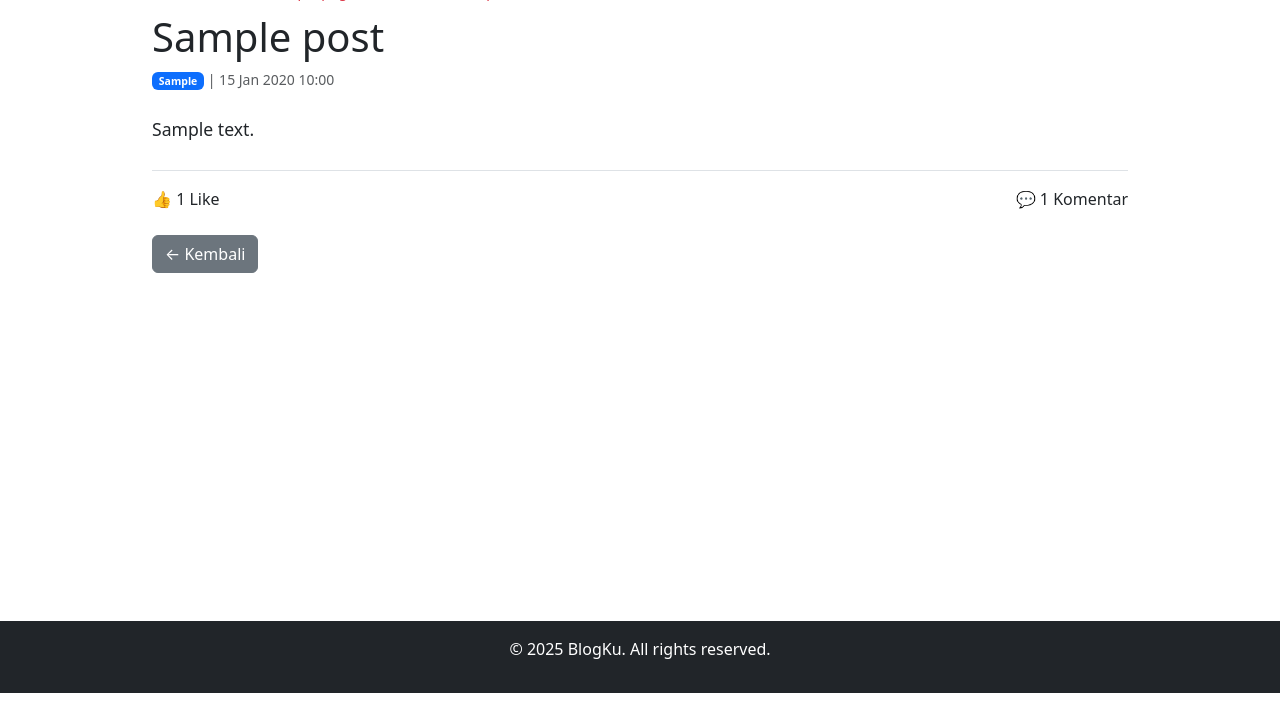
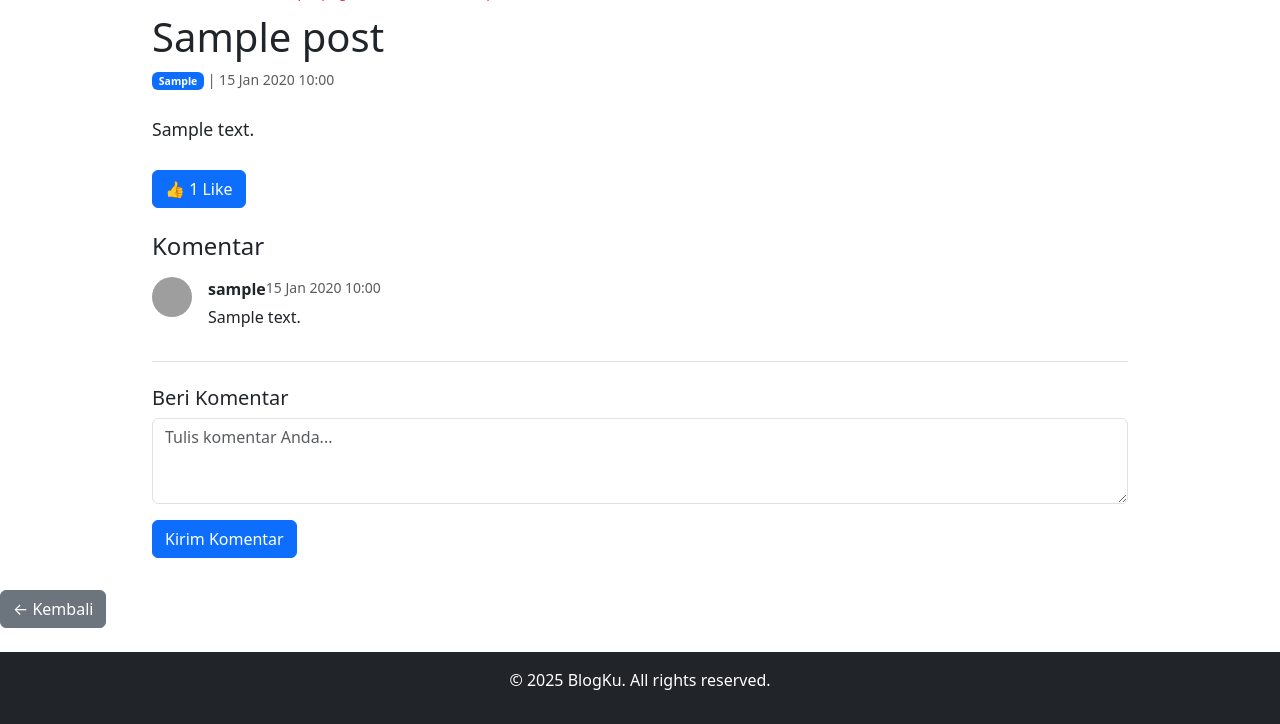
Before and after one commit to Danial2130/blog, a PHP site: page /post.php?id=1 in a window 1280 px wide. Shown: the part 107-831 px from the top of the page. Before the commit the page ends 800 px from the top, so only its background shows below. Run offline with PHP 8.4, Linux system fonts and the light colour scheme; the visitor is signed in with stand-in values (Sample User, id 1); tables that the repository leaves empty or names only in its code hold one stand-in row (values such as "Sample post"); some libraries are stand-ins or nearby versions; grey boxes are pictures that could not be loaded.

Commit message:
like & comment

```diff
--- a/post.php
+++ b/post.php
@@ -12,9 +12,15 @@ $q = mysqli_query($conn, "SELECT * FROM posts WHERE id=$id");
 $post = mysqli_fetch_assoc($q);
 
 if ($post) {
-    // hitung like & komen
+    // Hitung like & komen
     $likes = mysqli_fetch_row(mysqli_query($conn, "SELECT COUNT(*) FROM likes WHERE post_id=$id"))[0];
-    $comments = mysqli_query($conn, "SELECT c.*, u.username FROM comments c JOIN users u ON u.id=c.user_id WHERE c.post_id=$id ORDER BY c.created_at DESC");
+    $comments = mysqli_query($conn, "
+        SELECT c.*, u.username
+        FROM comments c
+        JOIN users u ON u.id=c.user_id
+        WHERE c.post_id=$id
+        ORDER BY c.created_at DESC
+    ");
 }
 ?>
 
@@ -36,20 +42,99 @@ if ($post) {
         <span class="badge bg-primary"><?php echo htmlspecialchars($post['category']); ?></span> |
         <?php echo date("d M Y H:i", strtotime($post['created_at'])); ?>
     </div>
-
     <article class="mb-4" style="line-height:1.8; font-size:1.1rem;">
       <?php echo $post['content']; ?>
     </article>
 
-    <div class="d-flex justify-content-between align-items-center border-top pt-3 mb-3">
-      <div>👍 <?php echo (int)$likes; ?> Like</div>
-      <div>💬 <?php echo mysqli_num_rows($comments); ?> Komentar</div>
+    <!-- Form Like -->
+    <div class="mb-4">
+      <button id="like-btn" class="btn btn-primary" data-post-id="<?= $id ?>">
+        👍 <?= $likes ?> Like
+      </button>
     </div>
 
+    <!-- Daftar Komentar -->
+    <h4 class="mt-4 mb-3">Komentar</h4>
+    <div id="comments-container">
+      <?php while ($comment = mysqli_fetch_assoc($comments)): ?>
+        <div class="border-bottom pb-3 mb-3">
+          <div class="d-flex">
+            <div class="me-3">
+              <img src="https://ui-avatars.com/api/?name=<?= urlencode($comment['username']) ?>&background=random"
+                   alt="avatar" class="rounded-circle" width="40" height="40">
+            </div>
+            <div>
+              <div class="d-flex justify-content-between">
+                <strong><?= htmlspecialchars($comment['username']) ?></strong>
+                <small class="text-muted"><?= date("d M Y H:i", strtotime($comment['created_at'])) ?></small>
+              </div>
+              <p class="mt-1"><?= htmlspecialchars($comment['comment']) ?></p>
+            </div>
+          </div>
+        </div>
+      <?php endwhile; ?>
+    </div>
+
+    <!-- Form Komentar -->
+    <div class="mt-4">
+      <h5>Beri Komentar</h5>
+      <form id="comment-form" method="post">
+        <div class="mb-3">
+          <textarea id="comment-text" name="comment" class="form-control" rows="3" required placeholder="Tulis komentar Anda..."></textarea>
+        </div>
+        <button type="submit" class="btn btn-primary">Kirim Komentar</button>
+      </form>
+    </div>
   <?php else: ?>
     <div class="alert alert-danger">Posting tidak ditemukan.</div>
   <?php endif; ?>
-  <a href="index.php" class="btn btn-secondary mt-2">← Kembali</a>
 </div>
 
+<a href="index.php" class="btn btn-secondary mt-2">← Kembali</a>
 <?php include 'includes/footer.php'; ?>
+
+<!-- Script JavaScript untuk Like dan Komentar -->
+<script>
+// Like functionality
+document.getElementById('like-btn').addEventListener('click', function() {
+  const postId = this.getAttribute('data-post-id');
+
+  fetch('like.php', {
+    method: 'POST',
+    headers: {'Content-Type': 'application/x-www-form-urlencoded'},
+    body: 'post_id=' + postId
+  })
+  .then(response => response.text())
+  .then(data => {
+    if (data === 'liked') {
+      this.innerHTML = '✓ Sudah Disukai (' + (parseInt(this.innerText.match(/\d+/)[0]) + 1) + ')';
+      this.disabled = true;
+    } else if (data === 'unliked') {
+      this.innerHTML = '👍 ' + (parseInt(this.innerText.match(/\d+/)[0]) - 1) + ' Like';
+      this.disabled = false;
+    }
+  });
+});
+
+// Comment submission
+document.getElementById('comment-form').addEventListener('submit', function(e) {
+  e.preventDefault();
+
+  const commentText = document.getElementById('comment-text').value;
+  const postId = <?= $id ?>;
+
+  fetch('comment.php', {
+    method: 'POST',
+    headers: {'Content-Type': 'application/x-www-form-urlencoded'},
+    body: 'post_id=' + postId + '&comment=' + encodeURIComponent(commentText)
+  })
+  .then(response => response.text())
+  .then(data => {
+    if (data === 'success') {
+      location.reload();
+    } else {
+      alert('Gagal mengirim komentar');
+    }
+  });
+});
+</script>
```
Also changed, not shown: comment.php (added, +22 -0 lines), like.php (added, +27 -0 lines).
